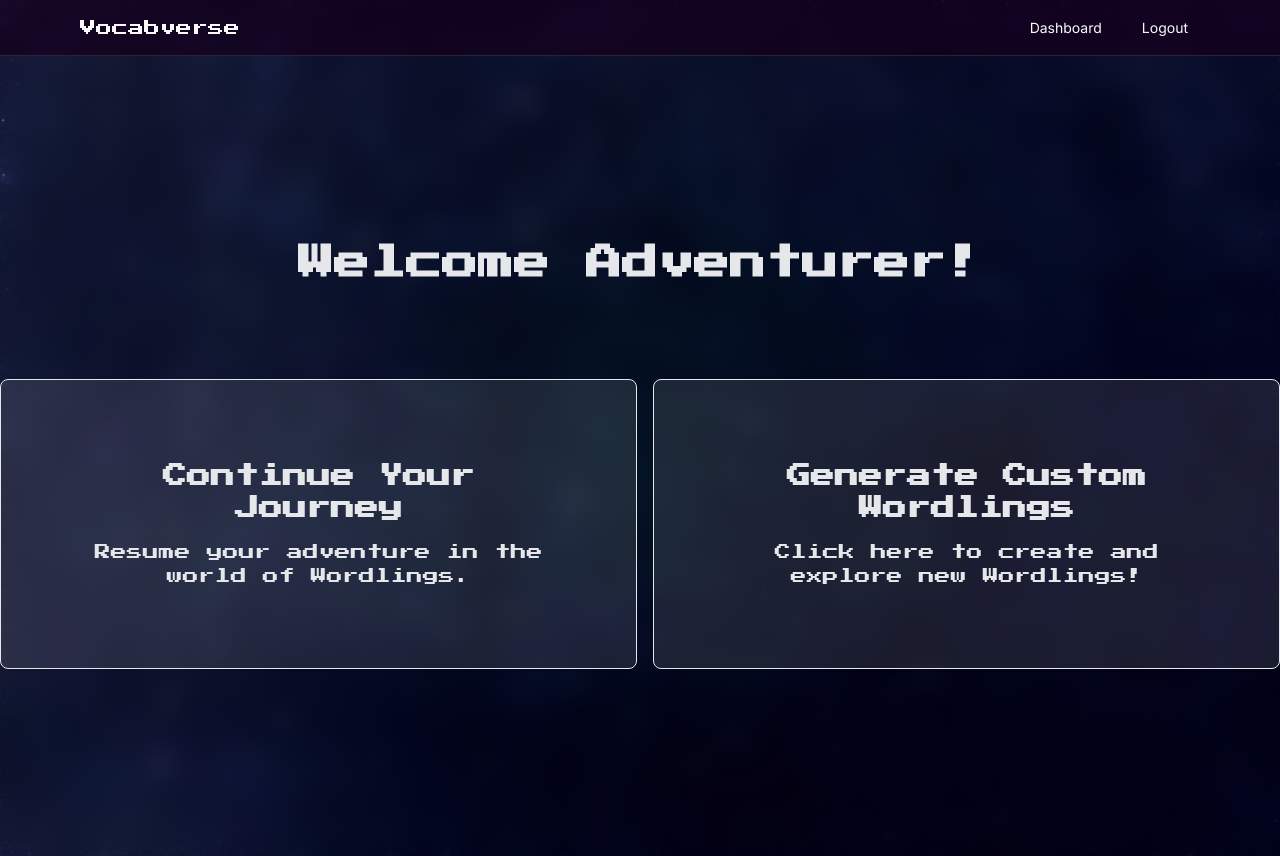
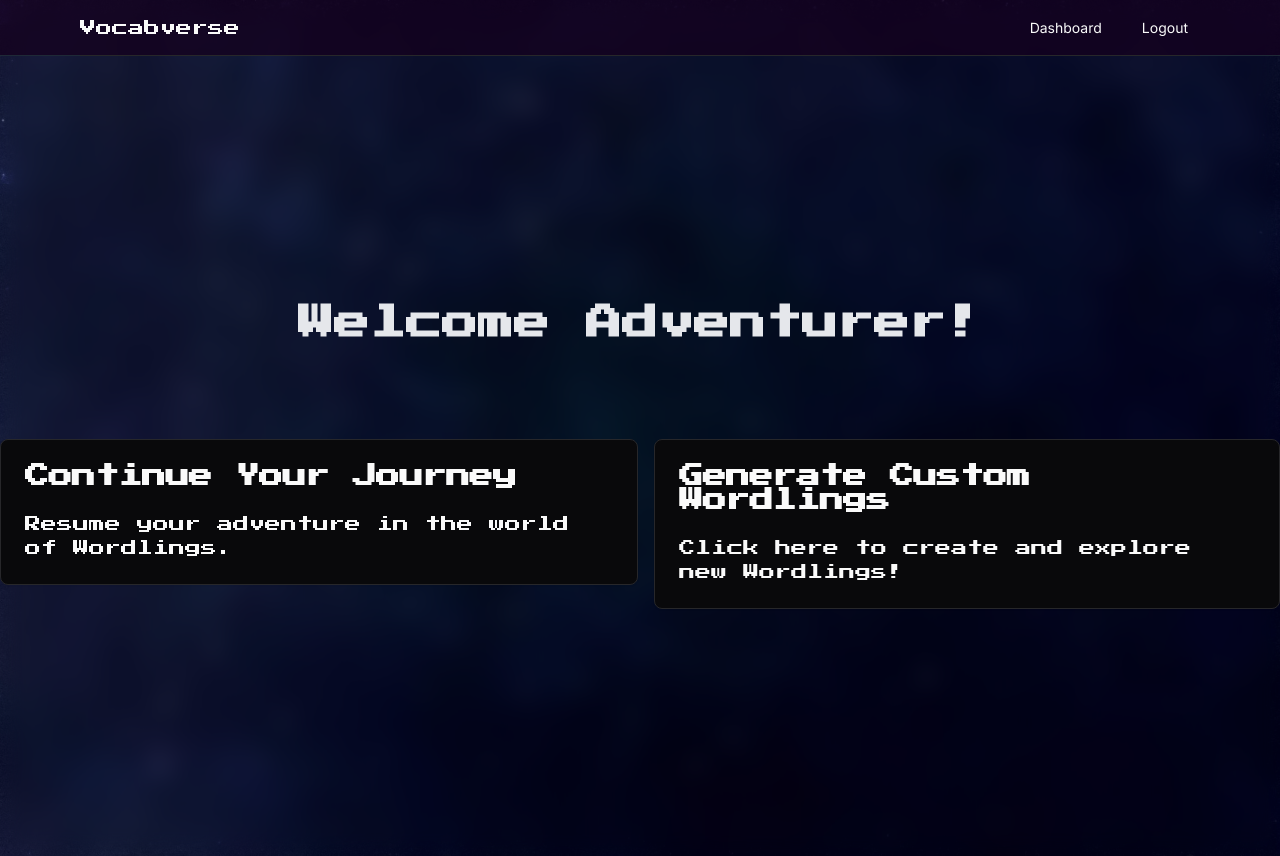
Before and after one commit to jeetch/vocabverse, a Next.js app: page /dashboard in a window 1280 px wide. Built offline with nearby package versions, Linux system fonts and the light colour scheme; no server answers.

Commit message:
game updates

```diff
--- a/public/game_files/battleScene.js
+++ b/public/game_files/battleScene.js
@@ -119,7 +119,7 @@ function animateBattle() {
   battleAnimationId = window.requestAnimationFrame(animateBattle)
   battleBackground.draw()
 
-  console.log(battleAnimationId)
+  // console.log(battleAnimationId)
 
   renderedSprites.forEach((sprite) => {
     sprite.draw()
--- a/src/app/dashboard/page.tsx
+++ b/src/app/dashboard/page.tsx
@@ -1,6 +1,14 @@
 import { cn } from "@/lib/utils";
 import { getKindeServerSession } from "@kinde-oss/kinde-auth-nextjs/server";
 import { Press_Start_2P } from "next/font/google";
+import {
+  Card,
+  CardContent,
+  CardDescription,
+  CardFooter,
+  CardHeader,
+  CardTitle,
+} from "@/components/ui/card";
 
 const player = Press_Start_2P({ weight: "400", subsets: ["latin"] });
 
@@ -19,26 +27,26 @@ const Page = () => {
       </h1>
       <div className="flex justify-center items-stretch space-x-4">
         <Link href="/game">
-          <div className="flex flex-col items-center bg-white bg-opacity-10 hover:bg-opacity-20 border border-gray-200 rounded-lg shadow cursor-pointer p-20">
-            <div className="text-gray-200 text-center">
-              <h2 className="text-2xl font-bold mb-4">Continue Your Journey</h2>
-              <p className="font-normal">
-                Resume your adventure in the world of Wordlings.
-              </p>
-            </div>
-          </div>
+          <Card>
+            <CardHeader>
+              <CardTitle>Continue Your Journey</CardTitle>
+              {/* <CardDescription>Card Description</CardDescription> */}
+            </CardHeader>
+            <CardContent>
+              <p>Resume your adventure in the world of Wordlings.</p>
+            </CardContent>
+          </Card>
         </Link>
         <Link href="/generator">
-          <div className="flex flex-col items-center bg-white bg-opacity-10 hover:bg-opacity-20 border border-gray-200 rounded-lg shadow cursor-pointer p-20">
-            <div className="text-gray-200 text-center">
-              <h2 className="text-2xl font-bold mb-4">
-                Generate Custom Wordlings
-              </h2>
-              <p className="font-normal">
-                Click here to create and explore new Wordlings!
-              </p>
-            </div>
-          </div>
+          <Card>
+            <CardHeader>
+              <CardTitle>Generate Custom Wordlings</CardTitle>
+              {/* <CardDescription>Card Description</CardDescription> */}
+            </CardHeader>
+            <CardContent>
+              <p>Click here to create and explore new Wordlings!</p>
+            </CardContent>
+          </Card>
         </Link>
       </div>
     </div>
```
